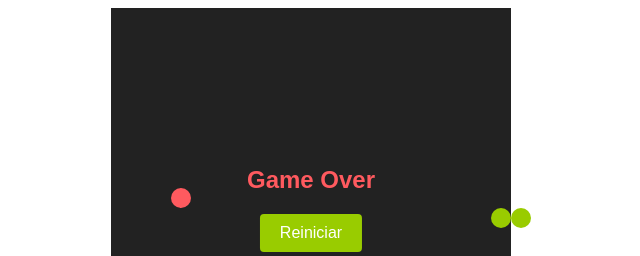
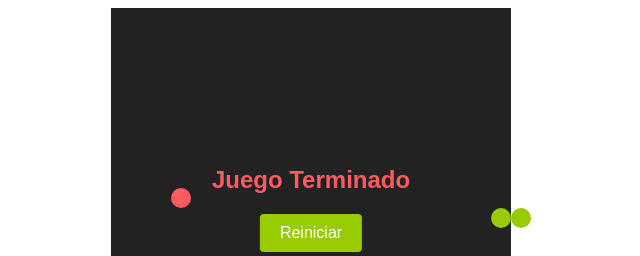
Before and after one commit to roymejia2217/ReSnake, a plain HTML site: page snake.html in a window 1280 px wide. Shown: the top 256 px of the page, without its empty margins (329-969 px from the left). Drawn offline with Linux system fonts and the light colour scheme.

Commit message:
Update snake.html

```diff
--- a/snake.html
+++ b/snake.html
@@ -76,7 +76,7 @@
 <body>
   <div id="tablero"></div>
   <div id="game-over">
-    <h1>Game Over</h1>
+    <h1>Juego Terminado</h1>
     <button onclick="reiniciarJuego()">Reiniciar</button>
   </div>
   <div id="puntuacion">Puntuación: 0</div>
```
